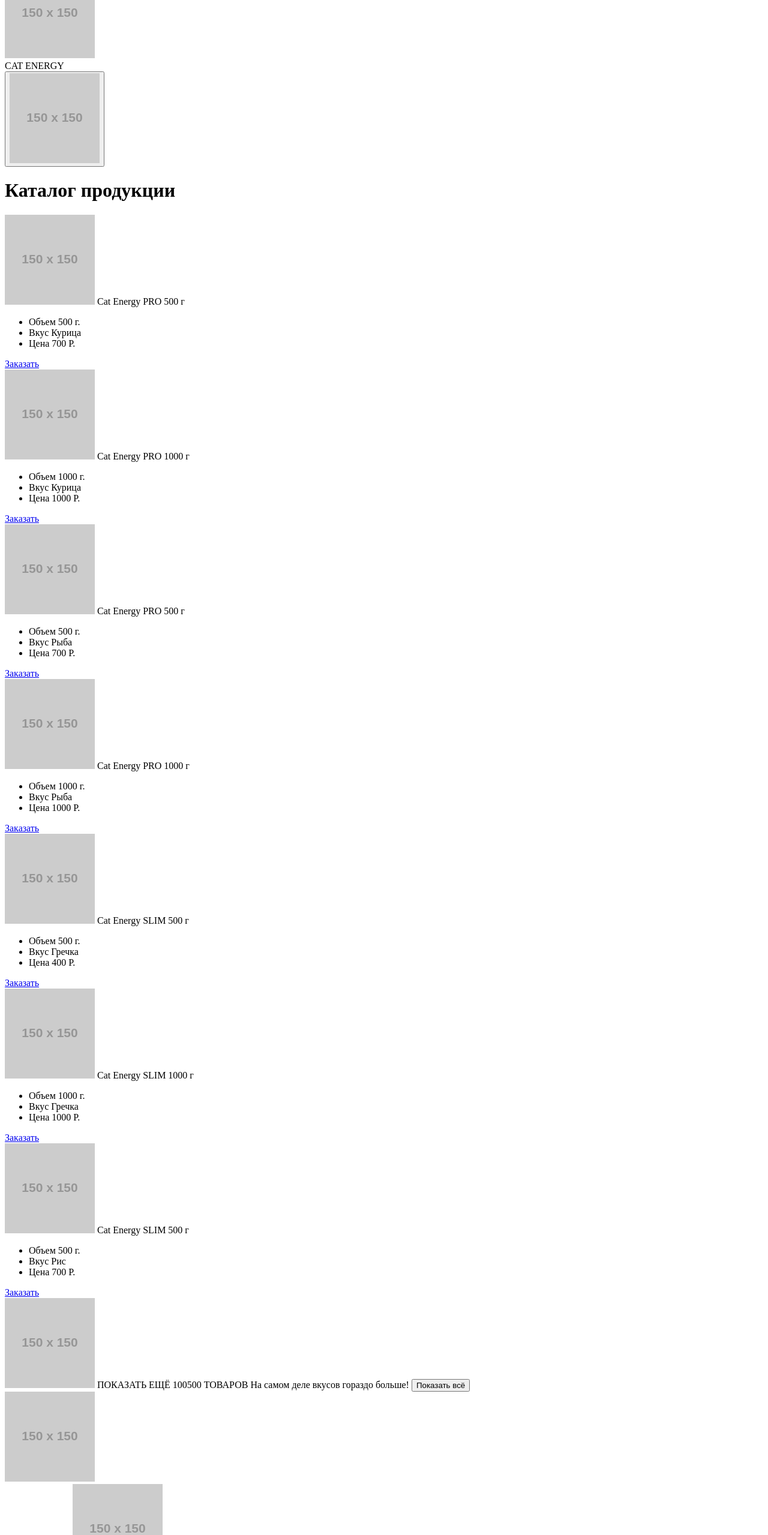
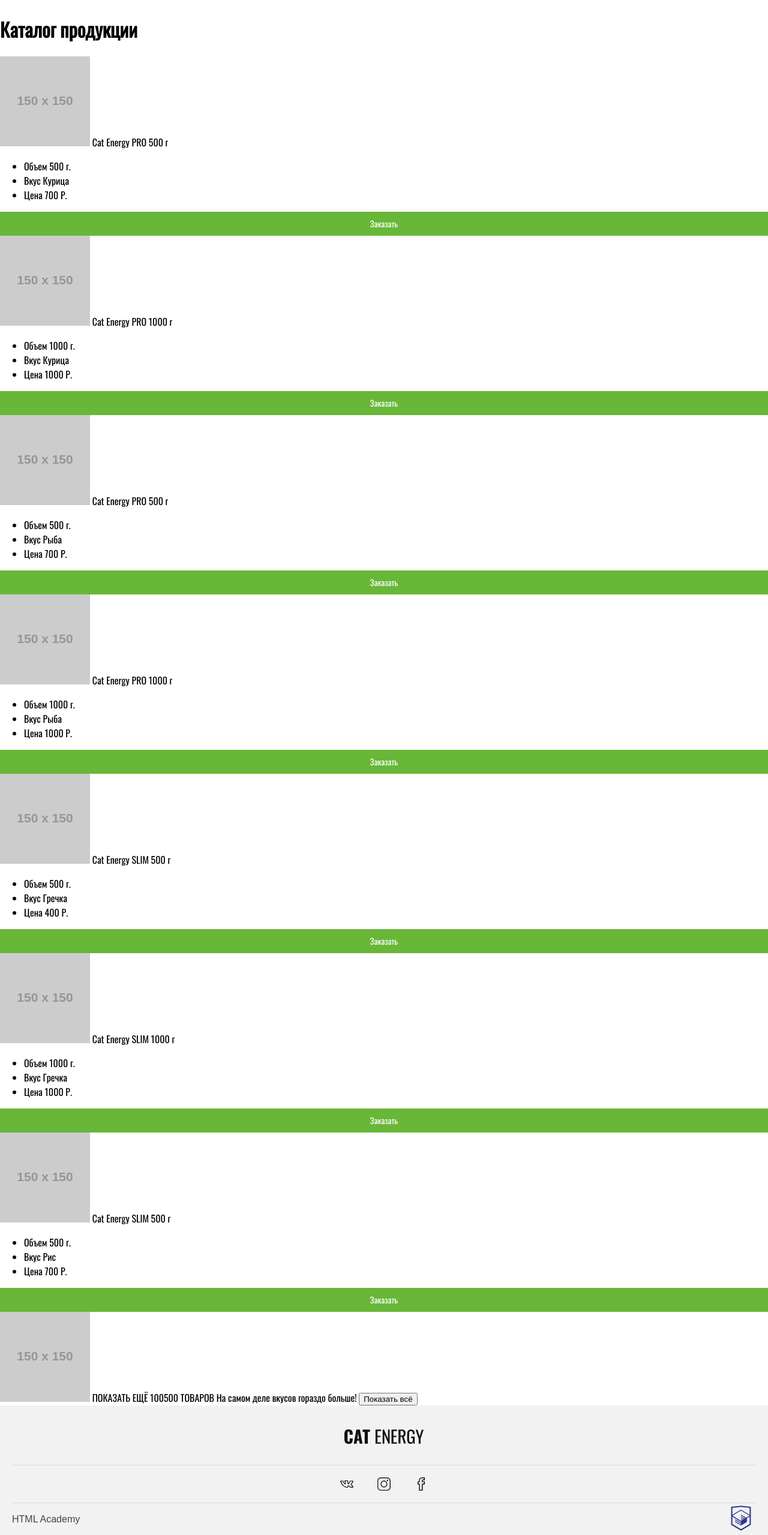
Before and after one commit to wilerus/686409-cat-energy-18, a website: page source/catalog.html in a window 1280 px wide. Shown: the part 61-2620 px from the top of the page at 60% size. Drawn offline with nearby package versions, Linux system fonts and the light colour scheme; files that its build step writes are made by us from their sources; placeholder pictures from the web are drawn by us.

Commit message:
Add basic styles

```diff
--- a/source/catalog.html
+++ b/source/catalog.html
@@ -3,15 +3,15 @@
   <head>
     <meta charset="utf-8">
     <title>HTML Academy: Кэт энерджи</title>
+    <link rel="stylesheet" href="./css/style.css"/>
   </head>
   <body>
       <header class="cat-header">
         <a class="cat-header__logo-link" href="./index.html">
-        <img class="cat-header__logo" src="https://via.placeholder.com/150x150" alt="">
+          <img class="cat-header__logo" src="./img/logo-mobile.svg" alt="">
         </a>
-      <div class="cat-header__title">CAT ENERGY</div>
         <button class="cat-header__menu" type="button">
-        <img class="cat-header__logo" src="https://via.placeholder.com/150x150" alt="">
+          <img class="cat-header__button-icon" src="./img/icon-mobile-menu.svg" alt="">
         </button>
       </header>
     <h1 class="catalot-title">Каталог продукции</h1>
@@ -33,7 +33,7 @@
             <span class="info-list__text">700 Р.</span>
           </li>
         </ul>
-        <a class="catalog-item__order-button" href="./form.html">Заказать</a>
+        <a class="catalog-item__order-button button" href="./form.html">Заказать</a>
       </article>
       <article class="catalog-items__item catalog-item">
         <img class="catalog-item__logo" src="https://via.placeholder.com/150x150" alt="">
@@ -52,7 +52,7 @@
             <span class="info-list__text">1000 Р.</span>
           </li>
         </ul>
-        <a class="catalog-item__order-button" href="./form.html">Заказать</a>
+        <a class="catalog-item__order-button button" href="./form.html">Заказать</a>
       </article>
       <article class="catalog-items__item catalog-item">
         <img class="catalog-item__logo" src="https://via.placeholder.com/150x150" alt="">
@@ -71,7 +71,7 @@
             <span class="info-list__text">700 Р.</span>
           </li>
         </ul>
-        <a class="catalog-item__order-button" href="./form.html">Заказать</a>
+        <a class="catalog-item__order-button button" href="./form.html">Заказать</a>
       </article>
       <article class="catalog-items__item catalog-item">
         <img class="catalog-item__logo" src="https://via.placeholder.com/150x150" alt="">
@@ -90,7 +90,7 @@
             <span class="info-list__text">1000 Р.</span>
           </li>
         </ul>
-        <a class="catalog-item__order-button" href="./form.html">Заказать</a>
+        <a class="catalog-item__order-button button" href="./form.html">Заказать</a>
       </article>
       <article class="catalog-items__item catalog-item">
         <img class="catalog-item__logo" src="https://via.placeholder.com/150x150" alt="">
@@ -109,7 +109,7 @@
             <span class="info-list__text">400 Р.</span>
           </li>
         </ul>
-        <a class="catalog-item__order-button" href="./form.html">Заказать</a>
+        <a class="catalog-item__order-button button" href="./form.html">Заказать</a>
       </article>
       <article class="catalog-items__item catalog-item">
         <img class="catalog-item__logo" src="https://via.placeholder.com/150x150" alt="">
@@ -128,7 +128,7 @@
             <span class="info-list__text">1000 Р.</span>
           </li>
         </ul>
-        <a class="catalog-item__order-button" href="./form.html">Заказать</a>
+        <a class="catalog-item__order-button button" href="./form.html">Заказать</a>
       </article>
       <article class="catalog-items__item catalog-item">
         <img class="catalog-item__logo" src="https://via.placeholder.com/150x150" alt="">
@@ -147,7 +147,7 @@
             <span class="info-list__text">700 Р.</span>
           </li>
         </ul>
-        <a class="catalog-item__order-button" href="./form.html">Заказать</a>
+        <a class="catalog-item__order-button button" href="./form.html">Заказать</a>
       </article>
     </section>
     <section class="show-more">
@@ -158,17 +158,19 @@
     </section>
     <footer class="cat-footer">
       <a class="cat-footer__logo-link" href="./index.html">
-        <img class="cat-footer__logo" src="https://via.placeholder.com/150x150" alt="">
+        <img class="cat-footer__logo" src="./img/logo-footer.svg" alt="">
       </a>
       <div class="cat-footer__shared-container social-buttons">
         <div class="social-buttons__item social-buttons__item--vkontakte"></div>
         <div class="social-buttons__item social-buttons__item--instagram"></div>
         <div class="social-buttons__item social-buttons__item--facebook"></div>
       </div>
-      <span class="cat-footer__academy-title">HTML Academy</span>
+      <div class="cat-footer__academy-wrp">
+        <div class="cat-footer__academy-title">HTML Academy</div>
         <a class="cat-footer__academy-logo-link" href="https://htmlacademy.ru/">
-        <img class="cat-footer__academy-logo" src="https://via.placeholder.com/150x150" alt="">
+          <img class="cat-footer__academy-logo" src="./img/htmlacademy.svg" alt="">
         </a>
+      </div>
     </footer>
   </body>
 </html>
--- /dev/null
+++ b/source/sass/button.scss
@@ -0,0 +1,15 @@
+.button {
+    background-color: $leaf;
+    text-decoration: none;
+    height: 40px;
+    display: block;
+    text-align: center;
+    padding: 14px;
+    box-sizing: border-box;
+    color: white;
+    padding: 0;
+    margin: 0;
+    border: none;
+    line-height: 40px;
+    font-size: 14px;
+}
--- /dev/null
+++ b/source/sass/cat-footer.scss
@@ -0,0 +1,36 @@
+.cat-footer {
+    padding: 40px 20px 20px 20px;
+    background-color: $light-grey;
+    display: flex;
+    flex-direction: column;
+    align-items: center;
+
+    &__academy-logo {
+        width: 50px;
+        height: 50px;
+    }
+
+    &__logo {
+        height: 24px;
+        margin-bottom: 30px;
+    }
+
+    &__academy-wrp {
+        display: flex;
+        justify-items: space-between;
+        align-content: space-between;
+        align-items: center;
+        align-items: center;
+        width: 100%;
+        justify-content: space-between;
+    }
+
+    &__academy-title {
+        height: 16px;
+        font-family: Arial;
+        font-size: 16px;
+        line-height: 1;
+        text-align: left;
+        color: #444444;
+    }
+}
--- /dev/null
+++ b/source/sass/cat-header.scss
@@ -0,0 +1,23 @@
+.cat-header {
+    height: 65px;
+    width: 100%;
+    display: flex;
+    justify-content: space-between;
+    justify-items: center;
+    padding: 20px 10px;
+    box-sizing: border-box;
+
+    &__menu {
+        width: 25px;
+        height: 20px;
+        border: none;
+        padding: 0;
+    }
+    &__logo {
+        width: 200px;
+    }
+    &__button-icon {
+        width: 25px;
+        height: 20px;
+    }
+}
--- /dev/null
+++ b/source/sass/how-it-works.scss
@@ -0,0 +1,19 @@
+.how-it-works {
+    margin: 0 20px;
+    .how-it-works__item {
+        display: flex;
+        margin-bottom: 20px;
+        align-items: center;
+    }
+    .how-it-works__logo {
+        background-color: $leaf;
+        margin-right: 20px;
+    }
+    &__title {
+        font-size: 36px;
+        line-height: 1.67;
+        text-align: left;
+        color: #111111;
+        margin-bottom: 20px;
+    }
+}
--- /dev/null
+++ b/source/sass/info-article.scss
@@ -0,0 +1,33 @@
+.info-article {
+    background-color: $light-grey;
+    padding: 20px;
+    margin: 20px;
+    &__header {
+        &-logo {
+            height: 50px;
+            width: 50px;
+            background-color: $leaf;
+            border-radius: 50%;
+        }
+        &-title {
+            height: 24px;
+            font-size: 24px;
+            line-height: 1.54;
+            text-align: left;
+            color: #111111;
+        }
+    }
+    &__button {
+        text-decoration: none;
+        color: #111111;
+        border-top: 1px solid rgba(0, 0, 0, 0.1);
+        display: block;
+        width: 100%;
+        margin-top: 20px;
+        padding-top: 20px;
+    }
+    &__button-arrow {
+        width: 25px;
+        margin-left: 12px;
+    }
+}
--- /dev/null
+++ b/source/sass/main-section.scss
@@ -0,0 +1,4 @@
+.main-section {
+    padding: 0 20px;
+    background: url('../img/index-background-mobile@1x.jpg') no-repeat center;
+}
--- /dev/null
+++ b/source/sass/social-buttons.scss
@@ -0,0 +1,28 @@
+.social-buttons {
+    display: flex;
+    padding: 20px;
+    border-top: 1px solid rgba(0, 0, 0, 0.1);
+    border-bottom: 1px solid rgba(0, 0, 0, 0.1);
+    width: 100%;
+    margin: 0 20px;
+    box-sizing: border-box;
+    justify-content: center;
+
+    &__item {
+        height: 22px;
+        width: 22px;
+        &--vkontakte {
+            background: url('../img/icon-vk.svg') no-repeat center;
+        }
+        &--instagram {
+            background: url('../img/icon-insta.svg') no-repeat center;
+        }
+        &--facebook {
+            background: url('../img/icon-fb.svg') no-repeat center;
+        }
+    }
+
+    &__item + &__item {
+        margin-left: 40px;
+    }
+}
--- /dev/null
+++ b/source/sass/style.scss
@@ -0,0 +1,24 @@
+$light-grey: #f2f2f2;
+$leaf: #68b738;
+
+@import './cat-header.scss';
+@import './social-buttons.scss';
+@import './info-article.scss';
+@import './how-it-works.scss';
+@import './main-section.scss';
+@import './button.scss';
+@import './cat-footer.scss';
+
+@font-face {
+    font-family: Oswalt;
+    src: url("../fonts/oswaldregular.woff2") format("truetype");
+    font-style: normal;
+    font-weight: normal;
+}
+
+body {
+    font-family: Oswalt;
+    margin: 0;
+    display: flex;
+    flex-direction: column;
+}
```
Also changed, not shown: source/form.html (+8 -6 lines), source/index.html (+27 -19 lines), 1 other file. Lines whose indentation alone changed are shown as unchanged.
